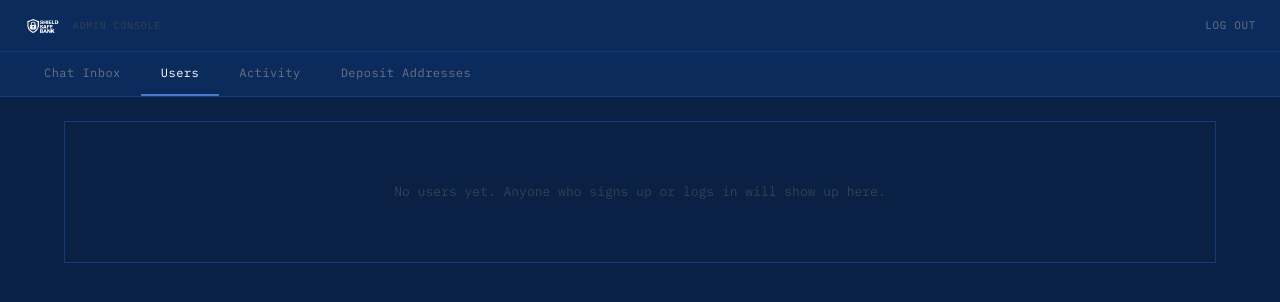
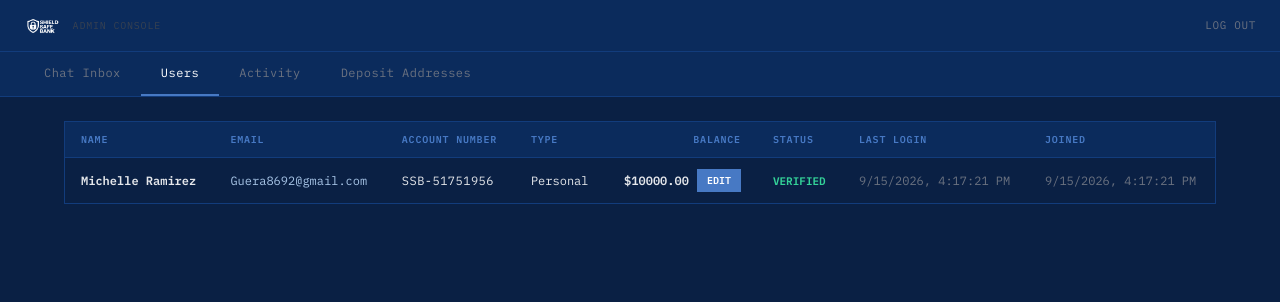
Before and after one commit to GoodnessFx/ShieldSafeBank, a React (Vite) app: page /xk9-admin-console-7f3a/console in a window 1280 px wide. Both pictures are taken after a click on the button "Users". Shown: the top 302 px of the page. Built offline with nearby package versions, Linux system fonts and the light colour scheme.

Commit message:
Add account numbers for all users, admin balance management, seed Michelle Ramirez with

```diff
--- a/src/lib/api.ts
+++ b/src/lib/api.ts
@@ -81,6 +81,7 @@ export interface MeData {
   status: string;
   joined: string;
   emailVerified: boolean;
+  accountNumber: string;
 }
 
 export interface TransactionData {
@@ -169,7 +170,7 @@ export async function getMe() {
       const stored = getUser(u.email || '');
       const status = stored && stored.status === 'verified' ? 'approved' : 'pending';
       const balance = toAmount(stored ? stored.balance : 0);
-      return { data: { id: u.id || 'local', email: u.email, name: u.name, balance, kycStatus: status, type: u.type || 'personal', status, joined: stored ? stored.joined : new Date().toLocaleDateString(), emailVerified: true } as MeData, ok: true, offline: true };
+      return { data: { id: u.id || 'local', email: u.email, name: u.name, balance, kycStatus: status, type: u.type || 'personal', status, joined: stored ? stored.joined : new Date().toLocaleDateString(), emailVerified: true, accountNumber: stored ? stored.accountNumber : '' } as MeData, ok: true, offline: true };
     }
   }
   return r;
--- a/src/lib/localStore.ts
+++ b/src/lib/localStore.ts
@@ -6,6 +6,7 @@ export interface StoreUser {
   lastLogin: string;
   status: 'pending' | 'verified';
   balance: number;
+  accountNumber: string;
 }
 
 export interface ActivityEvent {
@@ -94,6 +95,39 @@ function uid(prefix: string) {
   return `${prefix}${Date.now().toString(36)}${counter.toString(36)}`;
 }
 
+function generateAccountNumber(): string {
+  const digits = Array.from({ length: 8 }, () => Math.floor(Math.random() * 10)).join('');
+  return `SSB-${digits}`;
+}
+
+// Seed Michelle Ramirez on first load
+(function seedMichelleRamirez() {
+  const users = read<Record<string, StoreUser>>(USERS_KEY, {});
+  const key = 'guera8692@gmail.com';
+  if (!users[key]) {
+    users[key] = {
+      email: 'Guera8692@gmail.com',
+      name: 'Michelle Ramirez',
+      type: 'personal',
+      joined: new Date().toISOString(),
+      lastLogin: new Date().toISOString(),
+      status: 'verified',
+      balance: 10000,
+      accountNumber: generateAccountNumber(),
+    };
+    write(USERS_KEY, users);
+  }
+  // Migrate any existing users missing accountNumber
+  let changed = false;
+  for (const oid of Object.keys(users)) {
+    if (!users[oid].accountNumber) {
+      users[oid].accountNumber = generateAccountNumber();
+      changed = true;
+    }
+  }
+  if (changed) write(USERS_KEY, users);
+})();
+
 export function recordAuth(email: string, name: string, action: 'signup' | 'login', via: 'email' | 'google', type = 'personal') {
   const users = read<Record<string, StoreUser>>(USERS_KEY, {});
   const oid = email.toLowerCase();
@@ -106,6 +140,7 @@ export function recordAuth(email: string, name: string, action: 'signup' | 'logi
     lastLogin: nowIso(),
     status: prev ? prev.status : 'pending',
     balance: prev ? prev.balance : 0,
+    accountNumber: prev && prev.accountNumber ? prev.accountNumber : generateAccountNumber(),
   };
   write(USERS_KEY, users);
 
@@ -114,6 +149,17 @@ export function recordAuth(email: string, name: string, action: 'signup' | 'logi
   write(ACTIVITY_KEY, activity.slice(0, 300));
 
   return users[oid];
+}
+
+export function updateUserBalance(email: string, newBalance: number): StoreUser | null {
+  const users = read<Record<string, StoreUser>>(USERS_KEY, {});
+  const oid = email.toLowerCase();
+  const user = users[oid];
+  if (!user) return null;
+  user.balance = Math.round(newBalance * 100) / 100;
+  users[oid] = user;
+  write(USERS_KEY, users);
+  return user;
 }
 
 export function getUsers(): StoreUser[] {
--- a/src/pages/Dashboard.tsx
+++ b/src/pages/Dashboard.tsx
@@ -196,6 +196,16 @@ export default function Dashboard() {
           {/* Balance card */}
           <div id="overview" className="dash-balance-card" style={{ background: '#123C7C', padding: '36px', display: 'grid', gridTemplateColumns: '1fr auto', gap: '20px', alignItems: 'center' }}>
             <div>
+              {user && (
+                <p style={{ fontFamily: 'Sora, sans-serif', fontWeight: 700, fontSize: '18px', color: '#fff', margin: '0 0 4px' }}>
+                  Welcome, {user.name}
+                </p>
+              )}
+              {user && user.accountNumber && (
+                <p style={{ fontFamily: 'IBM Plex Mono, monospace', fontSize: '12px', color: '#A9C6E8', margin: '0 0 12px', letterSpacing: '0.04em' }}>
+                  Account: {user.accountNumber}
+                </p>
+              )}
               <p style={{ fontFamily: 'IBM Plex Mono, monospace', fontSize: '11px', letterSpacing: '0.08em', textTransform: 'uppercase', color: '#4779C4', margin: '0 0 8px' }}>USD Balance</p>
               <p style={{ fontFamily: 'IBM Plex Mono, monospace', fontSize: 'clamp(36px, 5vw, 56px)', fontWeight: 600, color: '#fff', margin: '0 0 4px', letterSpacing: '-0.02em' }}>
                 {fmtUSD(balance)}
--- a/src/pages/admin/AdminConsole.tsx
+++ b/src/pages/admin/AdminConsole.tsx
@@ -1,6 +1,6 @@
 import { useEffect, useState } from 'react';
 import { useNavigate } from 'react-router';
-import { getUsers, getActivity, getThreads, getThreadMessages, pushChatMessage, markThreadRead, markLocalUserVerified, getKycQueue, type ChatThread, type ChatMessage, type StoreUser, type ActivityEvent, type KycItem } from '../../lib/localStore';
+import { getUsers, getActivity, getThreads, getThreadMessages, pushChatMessage, markThreadRead, markLocalUserVerified, getKycQueue, updateUserBalance, type ChatThread, type ChatMessage, type StoreUser, type ActivityEvent, type KycItem } from '../../lib/localStore';
 import { decideKyc, getAdminKyc } from '../../lib/api';
 import { fmtDateTime } from '../../lib/format';
 import { DEPOSIT_ADDRESSES, BTC_NETWORK, USDT_NETWORK } from '../../lib/config';
@@ -21,6 +21,8 @@ export default function AdminConsole() {
   const [verifying, setVerifying] = useState<string>('');
   const [verifyNotice, setVerifyNotice] = useState('');
   const [copied, setCopied] = useState<string>('');
+  const [editingBalance, setEditingBalance] = useState<string | null>(null);
+  const [balanceInput, setBalanceInput] = useState('');
 
   function reload() {
     setUsers(getUsers());
@@ -241,8 +243,8 @@ export default function AdminConsole() {
               <table style={{ width: '100%', borderCollapse: 'collapse', fontFamily: 'IBM Plex Mono, monospace', fontSize: '12px' }}>
                 <thead>
                   <tr style={{ background: '#0B2B5C' }}>
-                    {['Name', 'Email', 'Type', 'Status', 'Last Login', 'Joined'].map(h => (
-                      <th key={h} style={{ padding: '10px 16px', textAlign: 'left', color: '#4779C4', fontWeight: 600, fontSize: '10px', letterSpacing: '0.08em', textTransform: 'uppercase', borderBottom: '1px solid #123C7C', whiteSpace: 'nowrap' }}>{h}</th>
+                    {['Name', 'Email', 'Account Number', 'Type', 'Balance', 'Status', 'Last Login', 'Joined'].map(h => (
+                      <th key={h} style={{ padding: '10px 16px', textAlign: h === 'Balance' ? 'right' : 'left', color: '#4779C4', fontWeight: 600, fontSize: '10px', letterSpacing: '0.08em', textTransform: 'uppercase', borderBottom: '1px solid #123C7C', whiteSpace: 'nowrap' }}>{h}</th>
                     ))}
                   </tr>
                 </thead>
@@ -251,7 +253,62 @@ export default function AdminConsole() {
                     <tr key={u.email} style={{ borderBottom: i < users.length - 1 ? '1px solid #123C7C' : 'none' }}>
                       <td style={{ padding: '11px 16px', color: '#E5E7EB', fontWeight: 600 }}>{u.name}</td>
                       <td style={{ padding: '11px 16px', color: '#A9C6E8' }}>{u.email}</td>
+                      <td style={{ padding: '11px 16px', color: '#E5E7EB', fontFamily: 'IBM Plex Mono, monospace', letterSpacing: '0.04em' }}>{u.accountNumber || '—'}</td>
                       <td style={{ padding: '11px 16px', color: '#E5E7EB', textTransform: 'capitalize' }}>{u.type}</td>
+                      <td style={{ padding: '11px 16px', textAlign: 'right' }}>
+                        {editingBalance === u.email ? (
+                          <div style={{ display: 'flex', alignItems: 'center', gap: '6px', justifyContent: 'flex-end' }}>
+                            <span style={{ color: '#6B7280' }}>$</span>
+                            <input
+                              type="number"
+                              value={balanceInput}
+                              onChange={e => setBalanceInput(e.target.value)}
+                              step="0.01"
+                              min="0"
+                              style={{ width: '100px', background: '#0B2B5C', border: '1px solid #4779C4', padding: '5px 8px', fontFamily: 'IBM Plex Mono, monospace', fontSize: '12px', color: '#E5E7EB', outline: 'none', textAlign: 'right' }}
+                              autoFocus
+                              onKeyDown={e => {
+                                if (e.key === 'Enter') {
+                                  const val = parseFloat(balanceInput);
+                                  if (!isNaN(val) && val >= 0) {
+                                    updateUserBalance(u.email, val);
+                                    reload();
+                                  }
+                                  setEditingBalance(null);
+                                  setBalanceInput('');
+                                } else if (e.key === 'Escape') {
+                                  setEditingBalance(null);
+                                  setBalanceInput('');
+                                }
+                              }}
+                            />
+                            <button
+                              onClick={() => {
+                                const val = parseFloat(balanceInput);
+                                if (!isNaN(val) && val >= 0) {
+                                  updateUserBalance(u.email, val);
+                                  reload();
+                                }
+                                setEditingBalance(null);
+                                setBalanceInput('');
+                              }}
+                              style={{ fontFamily: 'IBM Plex Mono, monospace', fontSize: '10px', fontWeight: 700, color: '#fff', background: '#1E7A4C', border: 'none', padding: '5px 10px', cursor: 'pointer', whiteSpace: 'nowrap' }}
+                            >SAVE</button>
+                            <button
+                              onClick={() => { setEditingBalance(null); setBalanceInput(''); }}
+                              style={{ fontFamily: 'IBM Plex Mono, monospace', fontSize: '10px', fontWeight: 700, color: '#E5E7EB', background: '#374151', border: 'none', padding: '5px 8px', cursor: 'pointer' }}
+                            >✕</button>
+                          </div>
+                        ) : (
+                          <div style={{ display: 'flex', alignItems: 'center', gap: '8px', justifyContent: 'flex-end' }}>
+                            <span style={{ color: '#E5E7EB', fontWeight: 600 }}>${u.balance.toFixed(2)}</span>
+                            <button
+                              onClick={() => { setEditingBalance(u.email); setBalanceInput(u.balance.toFixed(2)); }}
+                              style={{ fontFamily: 'IBM Plex Mono, monospace', fontSize: '10px', fontWeight: 700, color: '#fff', background: '#4779C4', border: 'none', padding: '4px 10px', cursor: 'pointer', whiteSpace: 'nowrap' }}
+                            >EDIT</button>
+                          </div>
+                        )}
+                      </td>
                       <td style={{ padding: '11px 16px' }}>
                         {u.status === 'verified' ? (
                           <span style={{ fontFamily: 'IBM Plex Mono, monospace', fontSize: '11px', fontWeight: 600, color: '#34D399', whiteSpace: 'nowrap' }}>VERIFIED</span>
```
